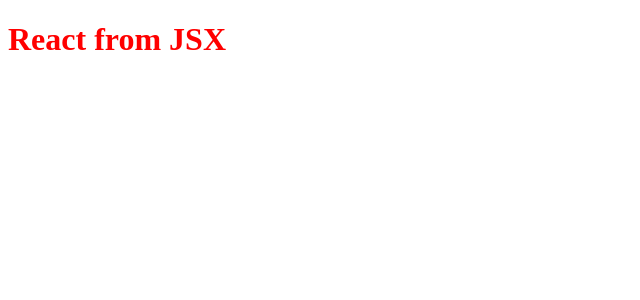
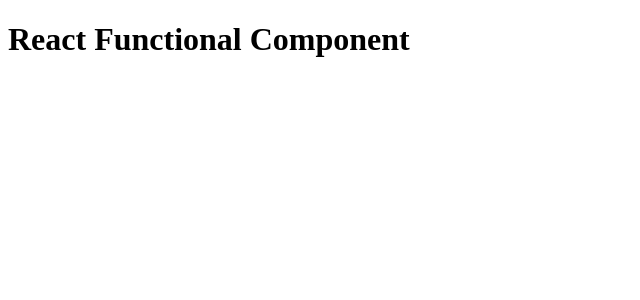
Before and after one commit to anishpalkar/react-basics, a React (Vite) app: page / in a window 1280 px wide. Shown: the top 300 px of the page, without its empty margins (0-640 px from the left). Built offline with nearby package versions, Linux system fonts and the light colour scheme.

Commit message:
Functional Component example

```diff
--- a/App.js
+++ b/App.js
@@ -5,9 +5,19 @@
 
 const heading = <h1 id="heading">React from JSX</h1>;
 
-console.log(heading); // this is an object which is created by React.createElement.
+//React Functional Component
+const HeadingComponent = () => (
+  <div>
+    <h1 className="heading">React Functional Component</h1>
+  </div>
+);
+//No need to write return in the above function and we have parenthesis, below is another way of writing  same code
+/*
+const HeadingComponent = () => {
+  return <h1 className="heading">React Functional Component</h1>
+};
+*/
 
 const root = ReactDOM.createRoot(document.getElementById("root"));
 
-root.render(heading);
-// object is passed to render function. Render function will convert it into html element form and put it inside root div which is understood by browser(HTML).
+root.render(<HeadingComponent />);
```
